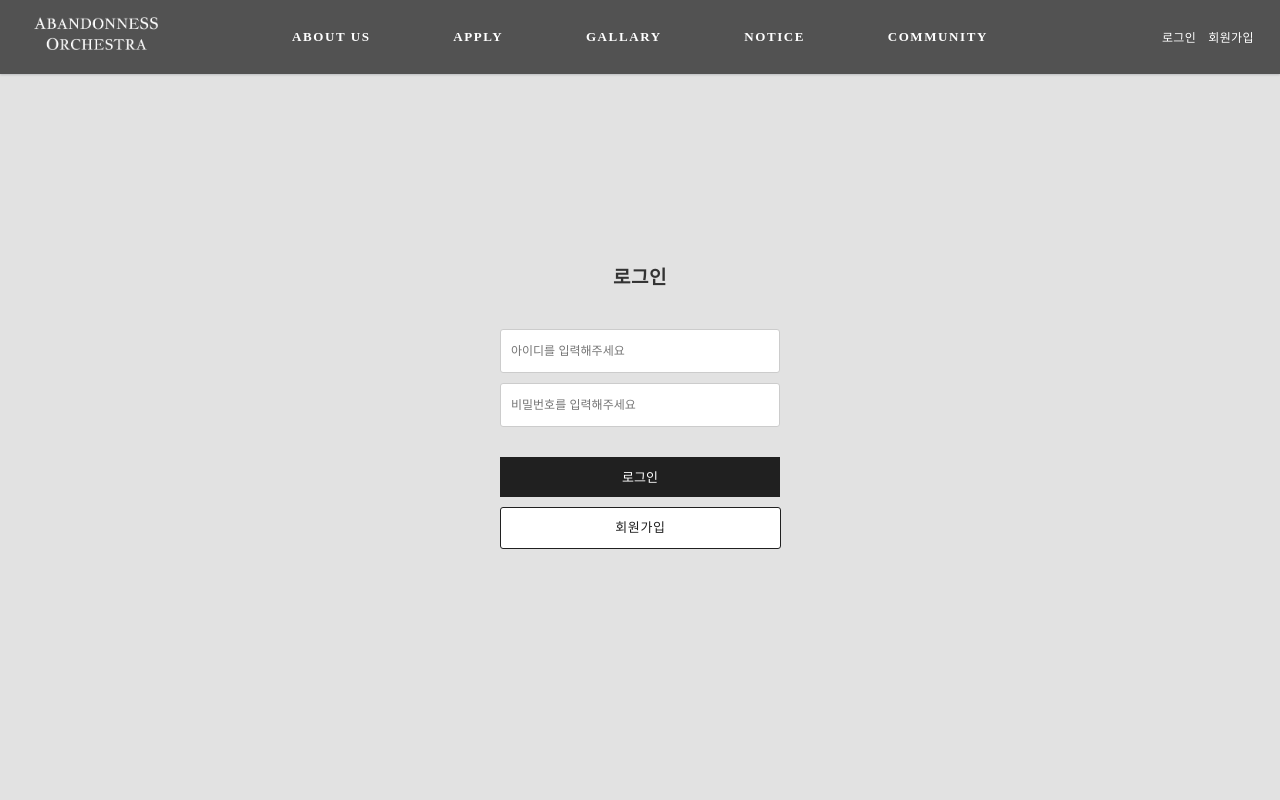
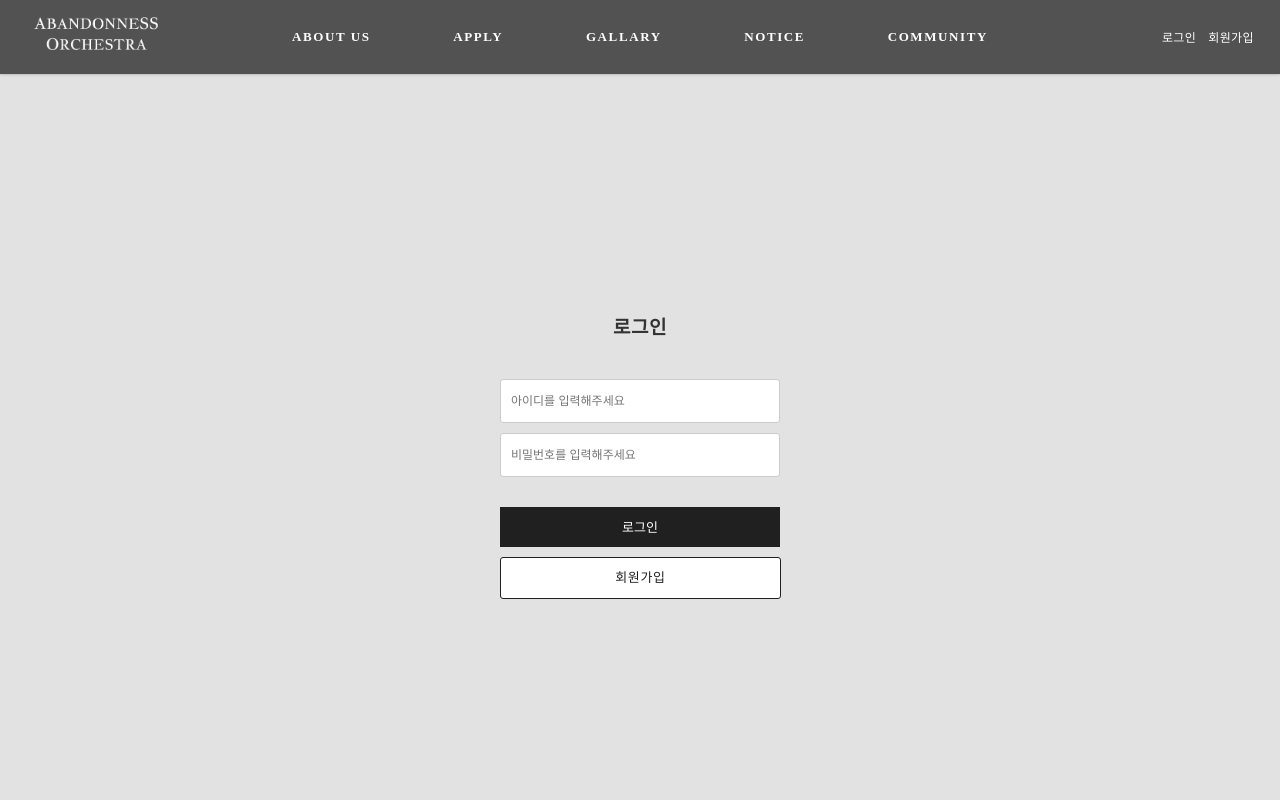
Before and after one commit to jeongyunjae/ABANDONNESS, a React (Create React App) app in the folder client/: page /login in a window 1280 px wide. Shown: the top 800 px of the page. Built offline with nearby package versions, Linux system fonts and the light colour scheme; no server answers; a web font is replaced by a local one.

Commit message:
modified footer for LoginPage

```diff
--- a/client/src/components/views/LoginPage/LoginPage.css
+++ b/client/src/components/views/LoginPage/LoginPage.css
@@ -6,7 +6,7 @@
 .login-content {
   margin: 0 auto;
   width: 100%;
-  height: 800px;
+  height: 900px;
   background-color: #e2e2e2;
   display: flex;
   align-items: flex-end;
```
